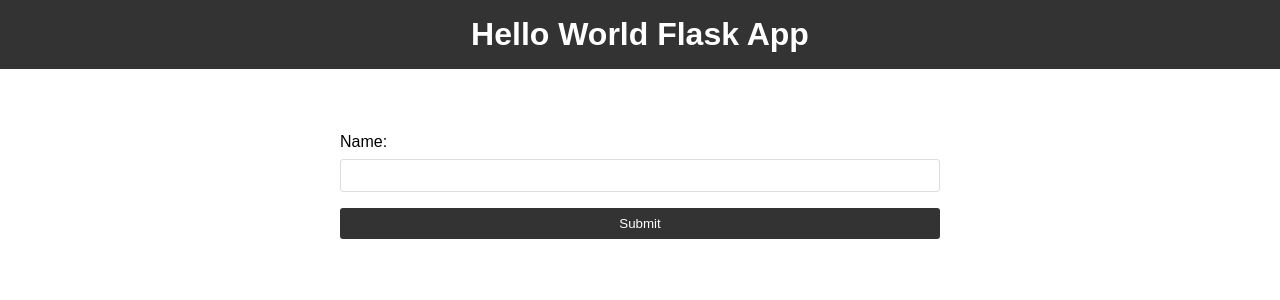
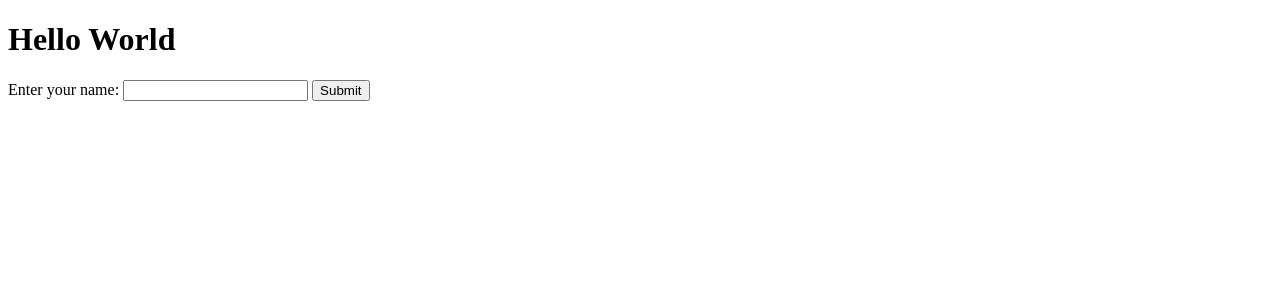
Before and after one commit to ProjektyWSB/LISTA_1_18_02_2023_B, a Flask app: page / in a window 1280 px wide. Shown: the top 300 px of the page. Run offline with Flask 2, Linux system fonts and the light colour scheme.

Commit message:
Update hello.html

```diff
--- a/templates/hello.html
+++ b/templates/hello.html
@@ -1,61 +1,14 @@
 <!DOCTYPE html>
 <html>
   <head>
-    <title>Hello World Flask App</title>
-    <style type="text/css">
-        body {
-            font-family: Arial, sans-serif;
-            margin: 0;
-            padding: 0;
-        }
-        header {
-            background-color: #333;
-            color: #fff;
-            padding: 1rem;
-            text-align: center;
-        }
-        h1 {
-            margin: 0;
-        }
-        main {
-            margin: 2rem auto;
-            max-width: 600px;
-            padding: 1rem;
-        }
-        form {
-            display: flex;
-            flex-direction: column;
-            margin-top: 1rem;
-        }
-        label {
-            margin-bottom: 0.5rem;
-        }
-        input[type="text"] {
-            padding: 0.5rem;
-            margin-bottom: 1rem;
-            border-radius: 3px;
-            border: 1px solid #ddd;
-        }
-        input[type="submit"] {
-            padding: 0.5rem;
-            background-color: #333;
-            color: #fff;
-            border-radius: 3px;
-            border: none;
-            cursor: pointer;
-        }
-    </style>
+    <title>Hello World</title>
   </head>
   <body>
-    <header>
-        <h1>Hello World Flask App</h1>
-    </header>
-    <main>
-        <form method="post" action="/hello">
-            <label for="name">Name:</label>
-            <input type="text" id="name" name="name" required>
+    <h1>Hello World</h1>
+    <form action="{{ url_for('greet') }}" method="post">
+      <label for="name">Enter your name:</label>
+      <input type="text" id="name" name="name">
       <input type="submit" value="Submit">
     </form>
-    </main>
   </body>
 </html>
```
Lines whose indentation alone changed are shown as unchanged.
